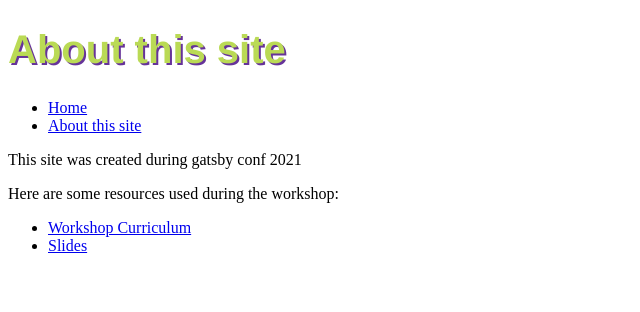
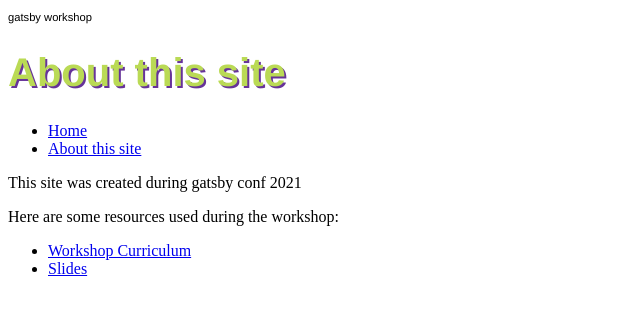
Before and after one commit to kryp71c/gatsby-workshop, a Gatsby site: page /about in a window 1280 px wide. Shown: the whole page, without its empty margins (0-640 px from the left). Built offline with nearby package versions, Linux system fonts and the light colour scheme; Gatsby itself is replaced by a stand-in of ours.

Commit message:
add static query for site name

```diff
--- a/gatsby-config.js
+++ b/gatsby-config.js
@@ -1,6 +1,7 @@
 module.exports = {
   siteMetadata: {
     title: "gatsby workshop",
+    description: "Simple MDX blog site created during gatsby conf 2021",
   },
   plugins: [
     "gatsby-plugin-gatsby-cloud",
--- a/src/components/layout.js
+++ b/src/components/layout.js
@@ -1,12 +1,23 @@
 import * as React from "react"
 import { Link } from 'gatsby'
-import { title, siteNav, siteNavItem } from './layout.module.css'
+import { title, siteNav, siteNavItem, browTitle } from './layout.module.css'
+import { useStaticQuery, graphql } from 'gatsby'
 
 const Layout = ( { children, pageTitle } ) => {
+  const data = useStaticQuery(graphql`
+    query MyQuery {
+      site {
+        siteMetadata {
+          title
+        }
+      }
+    }
+  `)
   return (
     <main>
       <title>{ pageTitle }</title>
-      <h1 class={title}>{ pageTitle }</h1>
+      <p className={browTitle}>{ data.site.siteMetadata.title }</p>
+      <h1 className={title}>{ pageTitle }</h1>
       <nav>
         <ul className={siteNav}>
           <li className={siteNavItem}><Link to='/'>Home</Link></li>
--- a/src/components/layout.module.css
+++ b/src/components/layout.module.css
@@ -1,3 +1,7 @@
+.browTitle {
+  font-family: Helvetica, Arial, sans-serif;
+  font-size: 0.7em
+}
 .title {
   color: #bada55;
   text-shadow: 2px 2px #663399;
@@ -10,7 +14,7 @@
   margin: 0;
   padding: 0;
   display: flex;
-  background-color: #f2f2f2;
+  background-color: #f2f2f2
 }
 .site-nav-item {
   font-family: Helvetica, Arial, sans-serif;
```
